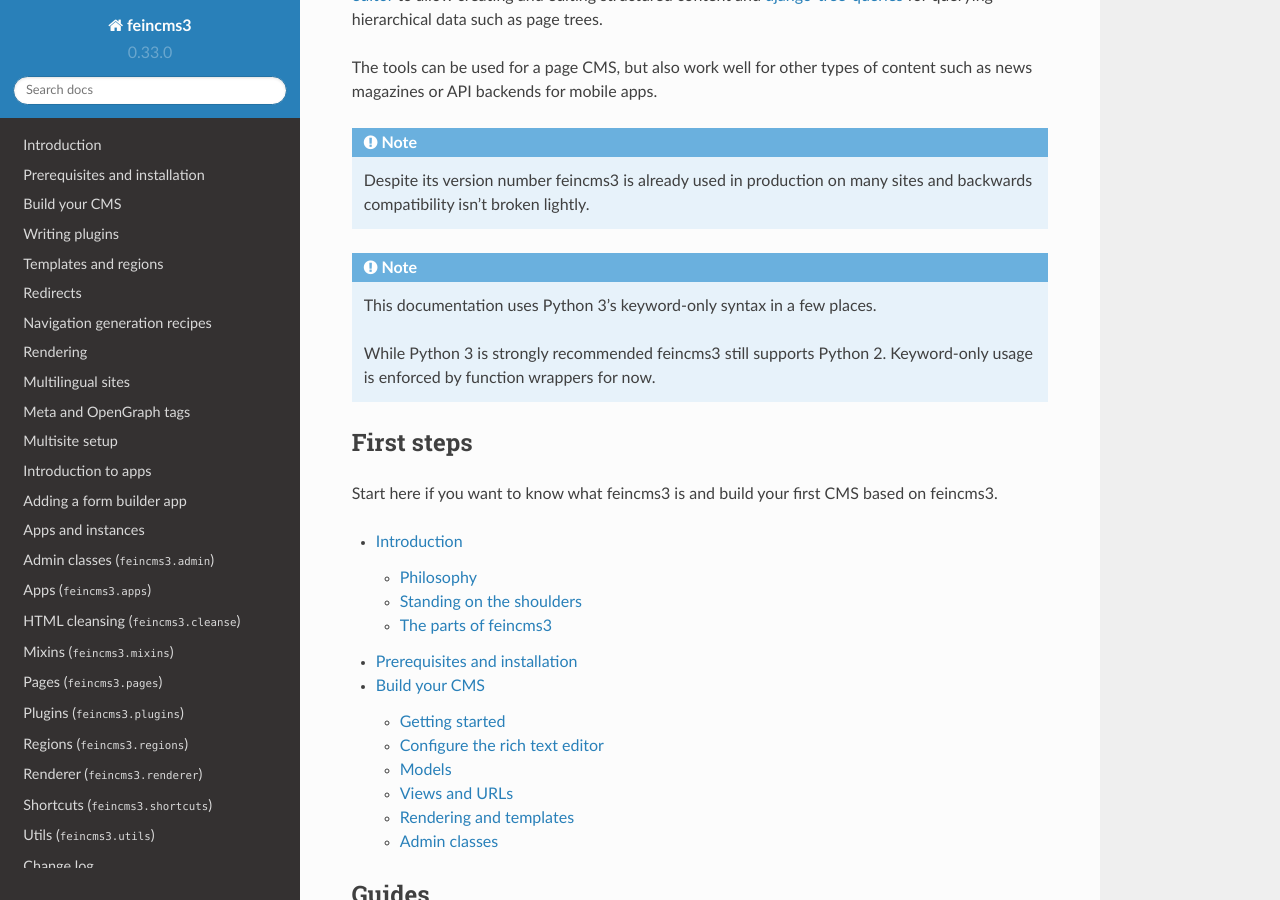
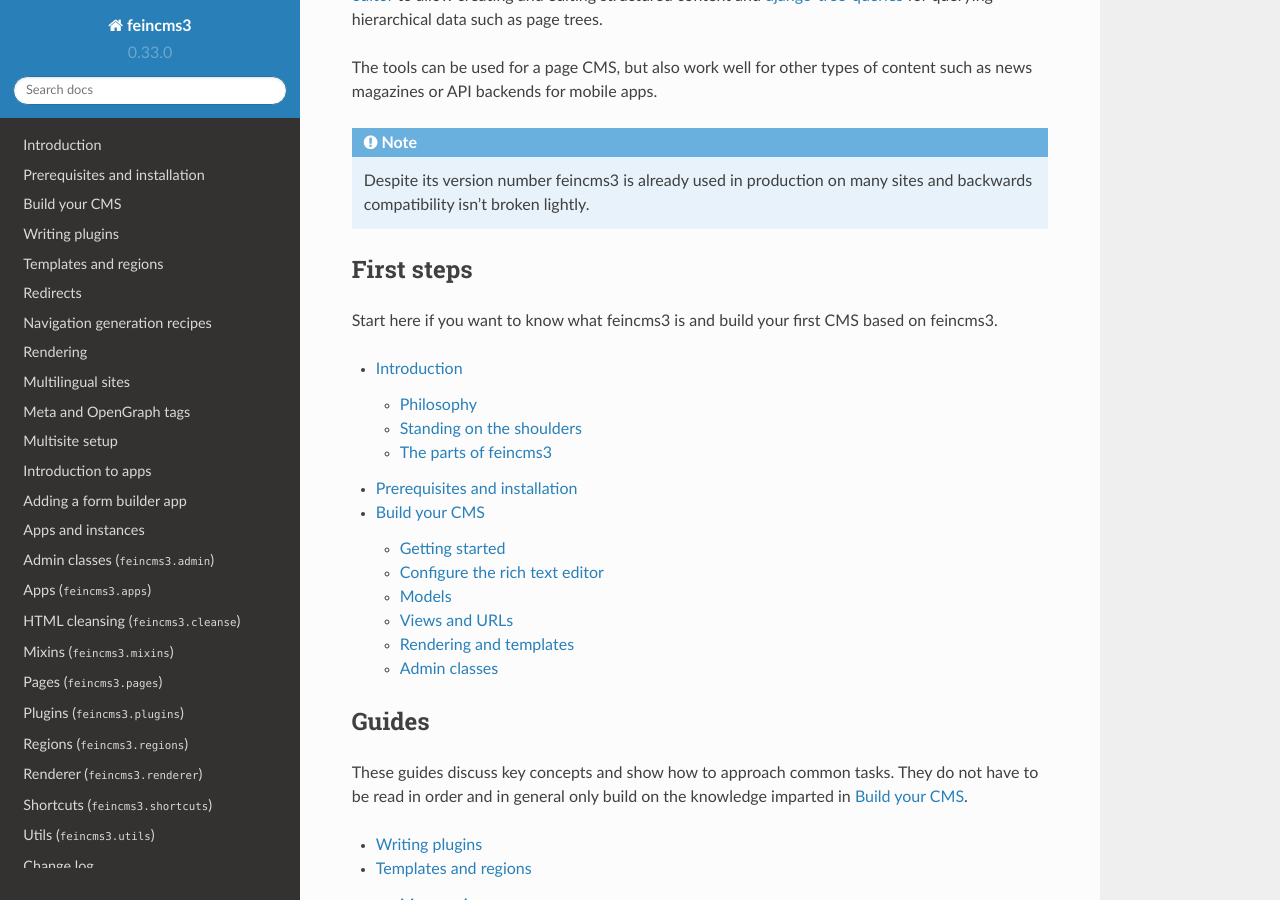
Before and after one commit to feincms/feincms3, a Sphinx documentation site: the page built from docs/index.rst, in a window 1280 px wide and 900 px high, scrolled down 320 px. Built offline with Sphinx 7.4.7 and the Read the Docs theme 2.0.0, drawn with Linux system fonts in a browser that asks for light colours; the version number could not be read and is left out.

Commit message:
We dropped Python 2 support for good one year ago

```diff
--- a/CHANGELOG.rst
+++ b/CHANGELOG.rst
@@ -5,6 +5,8 @@
 
 `Next version`_
 ~~~~~~~~~~~~~~~
+
+- Removed mentions of Python 2 compatibility in the docs.
 
 
 `0.33`_ (2019-12-16)
--- a/docs/index.rst
+++ b/docs/index.rst
@@ -21,13 +21,6 @@
 .. note::
    Despite its version number feincms3 is already used in production on
    many sites and backwards compatibility isn't broken lightly.
-
-.. note::
-   This documentation uses Python 3's keyword-only syntax in a few
-   places.
-
-   While Python 3 is strongly recommended feincms3 still supports Python
-   2. Keyword-only usage is enforced by function wrappers for now.
 
 
 First steps
--- a/docs/installation.rst
+++ b/docs/installation.rst
@@ -1,7 +1,7 @@
 Prerequisites and installation
 ==============================
 
-feincms3 runs on Python 2.7 and Python 3.5 or better. The minimum
+feincms3 runs on Python 3.5 or better. The minimum
 required Django version is 1.11. Database engine support is constrained
 by `django-tree-queries
 <https://github.com/matthiask/django-tree-queries>`_ use of recursive
```
